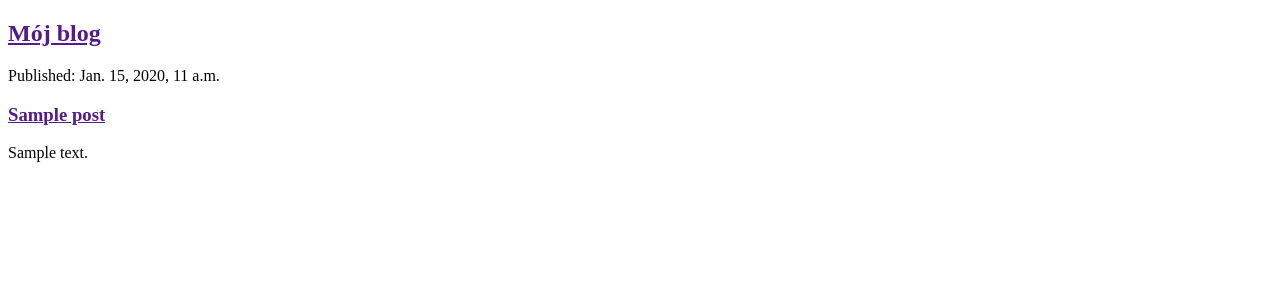
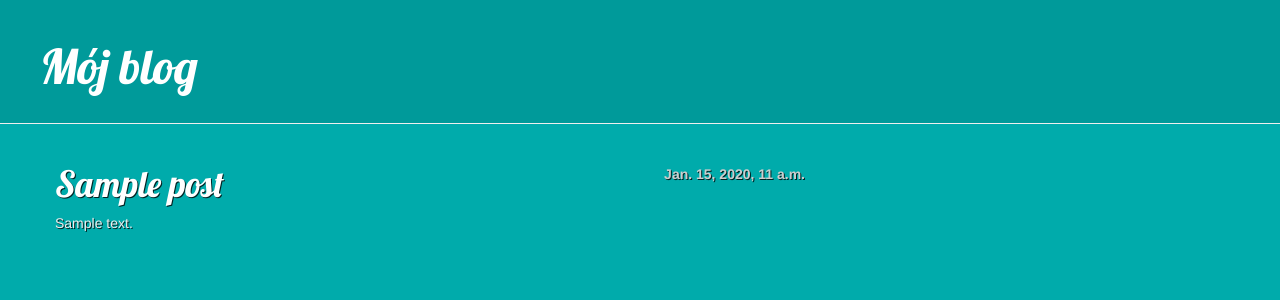
Before and after one commit to EwaGrela/my-first-blog, a Django app: template blog/templates/blog/post_list.html in a window 1280 px wide. Shown: the top 300 px of the page. Run offline with Django 3.2, Linux system fonts and the light colour scheme; the template is opened without the code that fills it: values that come from a table or form of the project are taken from there, others are empty; tables that the repository leaves empty hold one stand-in row (values such as "Sample post"); some libraries are stand-ins or nearby versions.

Commit message:
Dodano style, oraz widok i szablon dla pojedynczego wpisu na stronie.

```diff
--- /dev/null
+++ b/blog/templates/blog/base.html
@@ -0,0 +1,23 @@
+{% load staticfiles %}
+<html>
+<head>
+	<title>My DjangoGirls blog</title>
+	<link rel="stylesheet" href="//maxcdn.bootstrapcdn.com/bootstrap/3.2.0/css/bootstrap.min.css">
+<link rel="stylesheet" href="//maxcdn.bootstrapcdn.com/bootstrap/3.2.0/css/bootstrap-theme.min.css">
+<link href="//fonts.googleapis.com/css?family=Lobster&subset=latin,latin-ext" rel="stylesheet" type="text/css">
+<link rel="stylesheet" href="{% static 'css/blog.css' %}">
+</head>
+<body>
+    <div class="page-header">
+        <h1><a href="/">Mój blog</a></h1>
+    </div>
+    <div class="content container">
+        <div class="row">
+            <div class="col-md-8">
+            {% block content %}
+            {% endblock %}
+            </div>
+        </div>
+    </div>
+</body>
+</html>
--- a/blog/templates/blog/post_list.html
+++ b/blog/templates/blog/post_list.html
@@ -1,18 +1,13 @@
-<!DOCTYPE html>
-<html>
-<head>
-	<title>DjangoGirls blog</title>
-</head>
-<body>
-	<section>
-		<h1><a href="">Mój blog</a></h1>
-		{% for post in posts%}
-			<article>
-				<p>Published: {{post.published_date}}</p>
-				<h1><a href="">{{post.title}}</a></h1>
-				<p>{{post.text|linebreaksbr}}</p>
-			</article>
-		{% endfor %}
-	</section>
-</body>
-</html>
+{% extends 'blog/base.html' %}
+
+{% block content %}
+    {% for post in posts %}
+        <div class="post">
+            <div class="date">
+                {{ post.published_date }}
+            </div>
+            <h1><a href="{% url 'post_detail' pk=post.pk %}">{{ post.title }}</a></h1>
+            <p>{{ post.text|linebreaksbr }}</p>
+        </div>
+    {% endfor %}
+{% endblock %}
--- a/blog/urls.py
+++ b/blog/urls.py
@@ -3,4 +3,5 @@ from . import views
 
 urlpatterns = [
     url(r'^$', views.post_list, name='post_list'),
+    url(r'^post/(?P<pk>[0-9]+)/$', views.post_detail, name='post_detail'),
 ]
--- a/blog/views.py
+++ b/blog/views.py
@@ -1,4 +1,4 @@
-from django.shortcuts import render
+from django.shortcuts import render, get_object_or_404
 from django.utils import timezone
 from .models import Post
 
@@ -6,3 +6,7 @@ from .models import Post
 def post_list(request):
   posts = Post.objects.filter(published_date__lte=timezone.now()).order_by('published_date')
   return render(request, 'blog/post_list.html', {'posts': posts})
+
+def post_detail(request, pk):
+  post = get_object_or_404(Post, pk=pk)
+  return render(request, 'blog/post_detail.html', {'post': post})
--- a/mysite/settings.py
+++ b/mysite/settings.py
@@ -100,5 +100,9 @@ USE_TZ = True
 # Static files (CSS, JavaScript, Images)
 # https://docs.djangoproject.com/en/1.8/howto/static-files/
 
+
 STATIC_URL = '/static/'
 STATIC_ROOT = os.path.join(BASE_DIR, 'public', 'static')
+STATICFILES_DIRS = (
+    os.path.join(BASE_DIR, "static"),
+)
--- /dev/null
+++ b/static/css/blog.css
@@ -0,0 +1,54 @@
+body {
+	background-color: #00abab;
+}
+
+
+.page-header {
+    background-color: #009a9a;
+    margin-top: 0;
+    padding: 20px 20px 20px 40px;
+}
+.page-header h1, .page-header h1 a, .page-header h1 a:visited, .page-header h1 a:active {
+    color: #ffffff;
+    font-size: 36pt;
+    text-decoration: none;
+}
+.content {
+    margin-left: 40px;
+}
+
+h1, h2, h3, h4 {
+    font-family: 'Lobster', cursive;
+}
+
+.date {
+    float: right;
+    color: #cdcdcd;
+    text-shadow: #001212;
+    font-weight: bold;
+}
+
+.save {
+    float: right;
+}
+
+.post-form textarea, .post-form input {
+    width: 100%;
+}
+
+.top-menu, .top-menu:hover, .top-menu:visited {
+    color: #ffffff;
+    float: right;
+    font-size: 26pt;
+    margin-right: 20px;
+}
+
+.post {
+    margin-bottom: 70px;
+    color: #eeeeee;
+    text-shadow: 1px 1px #002222;
+}
+
+.post h1 a, .post h1 a:visited {
+    color: #ffffff;
+}
```
Also changed, not shown: blog/templates/blog/post_detail.html (added, +13 -0 lines).
